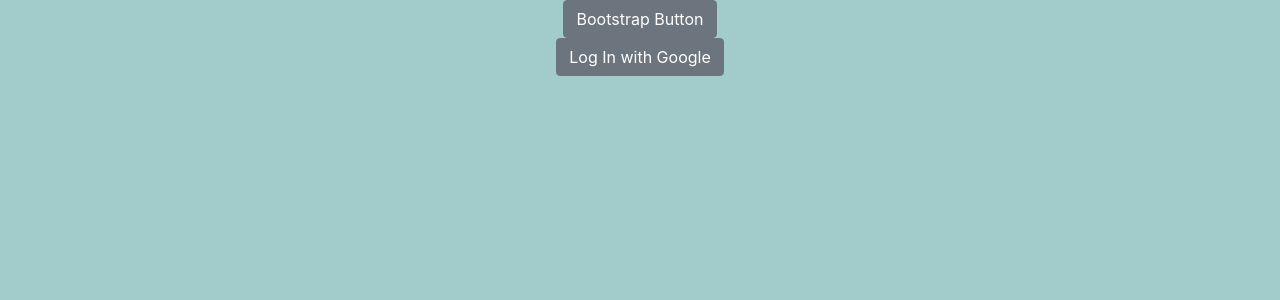
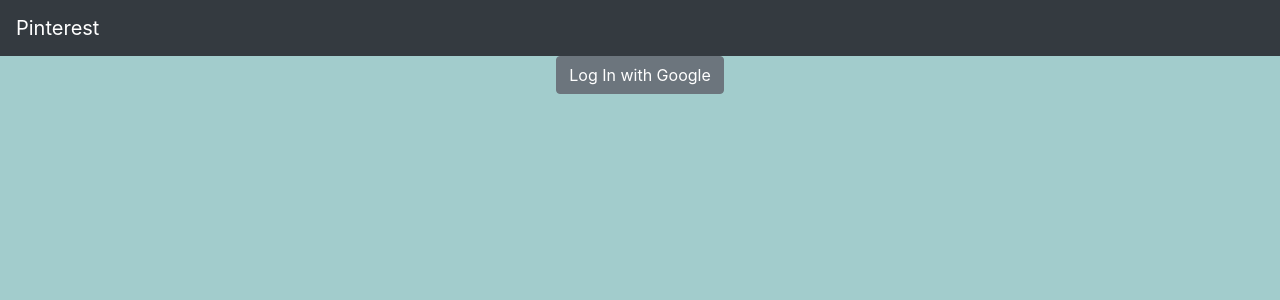
Before and after one commit to aclai4067/react-pinterest, a React (Create React App) app: page / in a window 1280 px wide. Shown: the top 300 px of the page. Built offline with nearby package versions, Linux system fonts and the light colour scheme; no server answers.

Commit message:
logout complete

```diff
--- a/src/App/App.js
+++ b/src/App/App.js
@@ -4,6 +4,7 @@
 import './App.scss';
 import firebaseConnection from '../helpers/data/connection';
 import Auth from '../components/Auth/Auth';
+import MyNav from '../components/MyNav/MyNav';
 
 firebaseConnection();
 
@@ -30,7 +31,7 @@
     const { authed } = this.state;
     return (
       <div className="App">
-          <button className="btn btn-secondary">Bootstrap Button</button>
+        <MyNav authed={authed} />
           {
             (authed) ? (<div>You Logged In </div>) : (<Auth />)
           }
--- /dev/null
+++ b/src/components/MyNav/MyNav.js
@@ -0,0 +1,40 @@
+import './MyNav.scss';
+import React from 'react';
+import PropTypes from 'prop-types';
+import firebase from 'firebase/app';
+import 'firebase/auth';
+
+class MyNav extends React.Component {
+  static propTypes = {
+    authed: PropTypes.bool,
+  }
+
+  logMeOut = (e) => {
+    e.preventDefault();
+    firebase.auth().signOut();
+  }
+
+  render() {
+    const checkAuth = this.props.authed;
+
+    return (
+      <div className="MyNavbar">
+        <nav className="navbar navbar-expand-lg navbar-dark bg-dark">
+          <span className="navbar-brand" href="#">Pinterest</span>
+          <button className="navbar-toggler" type="button" data-toggle="collapse" data-target="#navbarTogglerDemo02" aria-controls="navbarTogglerDemo02" aria-expanded="false" aria-label="Toggle navigation">
+            <span className="navbar-toggler-icon"></span>
+          </button>
+          <div className="collapse navbar-collapse" id="navbarTogglerDemo02">
+            <ul className="navbar-nav mr-auto mt-2 mt-lg-0">
+            </ul>
+            <div className="form-inline my-2 my-lg-0">
+              { (checkAuth) && (<button className="nav-link btn btn-danger" onClick={this.logMeOut}>Logout</button>)}
+            </div>
+          </div>
+        </nav>
+      </div>
+    );
+  }
+}
+
+export default MyNav;
```
Also changed, not shown: src/components/MyNav/MyNav.scss (added).
